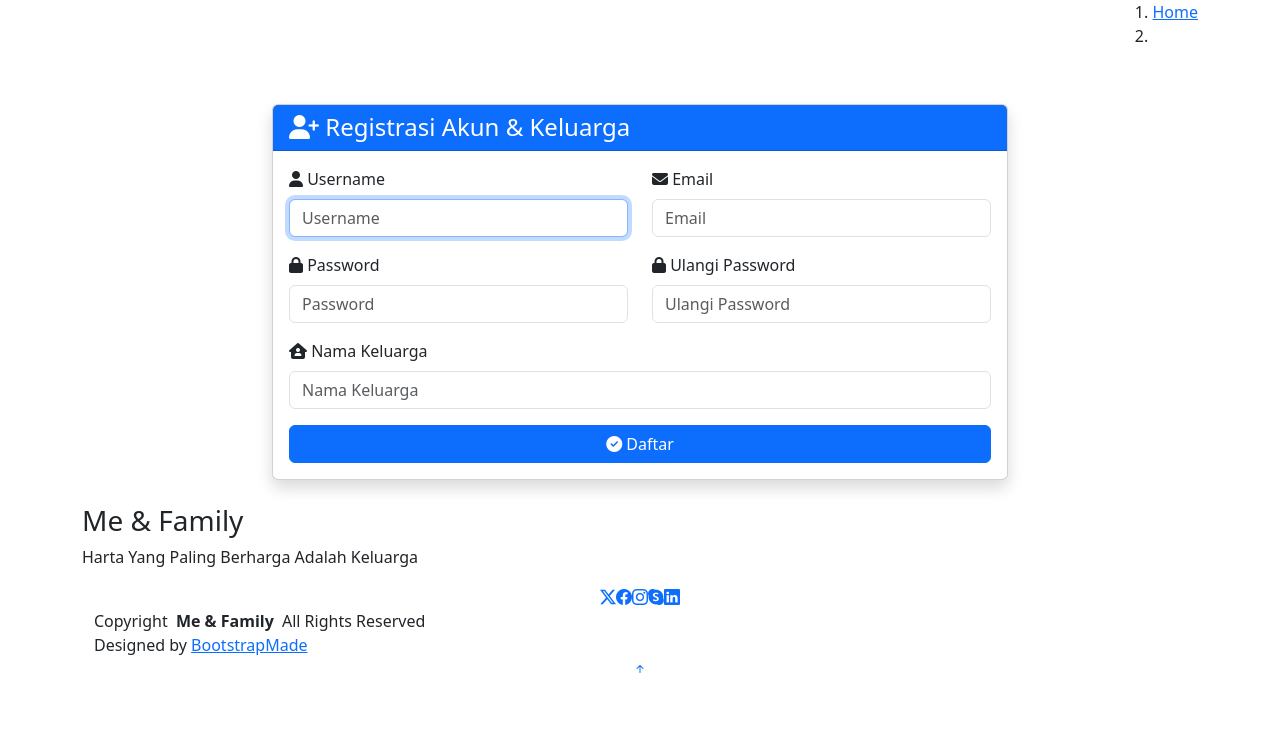
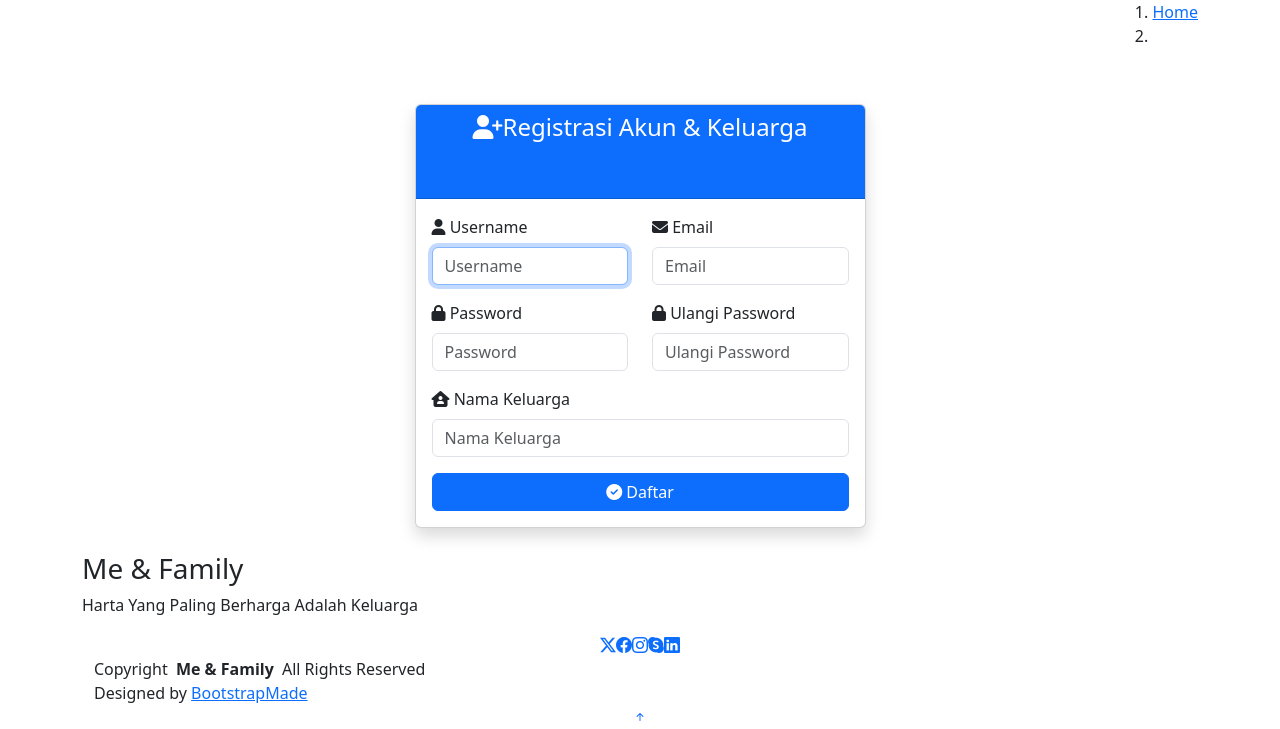
Before and after one commit to bagusprasojo/ahmadifamily-ssas, a Django app: page /register/ in a window 1280 px wide. Shown: the part 167-896 px from the top of the page. Before the commit the page ends 840 px from the top, so only its background shows below. Run offline with Django 4.2, Linux system fonts and the light colour scheme; data comes from the database, SQL or seed files in the repository; data that the repository does not hold is empty; some libraries are stand-ins or nearby versions.

Commit message:
update js

```diff
--- a/templates/treeapp/register.html
+++ b/templates/treeapp/register.html
@@ -4,10 +4,11 @@
 {% block content %}
 <div class="container mt-3">
   <div class="row justify-content-center">
-    <div class="col-md-8">
+    <div class="col-md-5">
       <div class="card shadow">
-        <div class="card-header bg-primary text-white">
-          <h4 class="mb-0"><i class="fas fa-user-plus"></i> Registrasi Akun & Keluarga</h4>
+        <div class="card-header bg-primary text-white d-flex justify-content-center align-items-center">
+
+          <h4 class="mb-5"><i class="fas fa-user-plus"></i>Registrasi Akun & Keluarga</h4>
         </div>
         <div class="card-body">
           <form method="POST" class="needs-validation" novalidate>
```
Also changed, not shown: static/assets/js/blog.js (added, +32 -0 lines).
